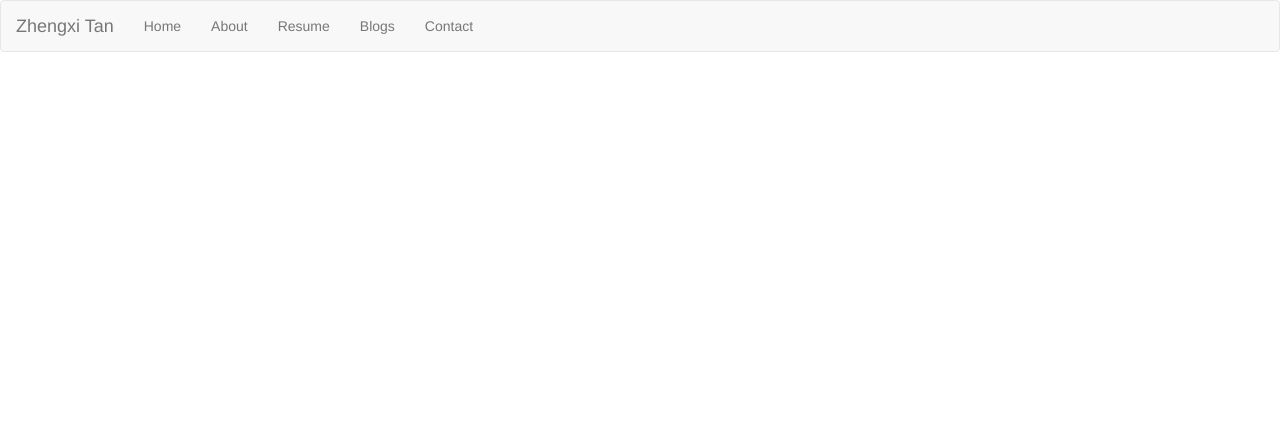
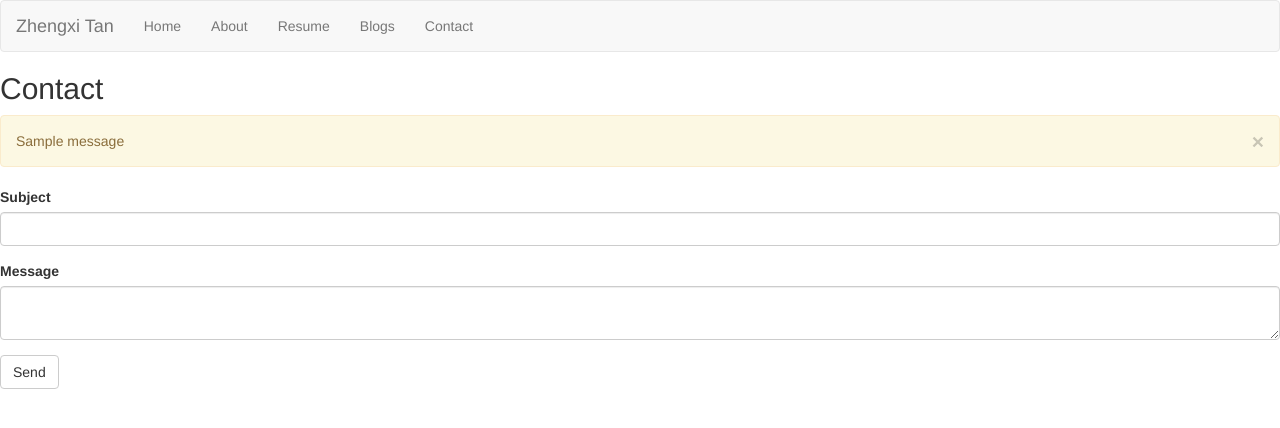
Before and after one commit to zhengxit/personal_website, a Flask app: page /contact in a window 1280 px wide. Shown: the top 428 px of the page. Run offline with Flask 2, Linux system fonts and the light colour scheme; one stand-in notice (Sample message) is shown; some libraries are stand-ins or nearby versions.

Commit message:
build the backend logic for contact page

```diff
--- /dev/null
+++ b/forms.py
@@ -0,0 +1,8 @@
+from flask_wtf import FlaskForm
+from wtforms import StringField, TextAreaField, SubmitField
+from wtforms.validators import Required
+
+class ContactForm(FlaskForm):
+    subject = StringField("Subject", validators=[Required()])
+    message = TextAreaField("Message", validators=[Required()])
+    submit = SubmitField("Send")
--- a/hello.py
+++ /dev/null
@@ -1,35 +0,0 @@
-from flask import Flask, render_template
-from flask.ext.bootstrap import Bootstrap
-from flask_script import Manager
-
-app = Flask(__name__)
-manager = Manager(app)
-bootstrap = Bootstrap(app)
-
-
-
-
-@app.route('/about')
-def about_view():
-    return render_template('about.html')
-
-@app.route('/contact')
-def contact_view():
-    return render_template('contact.html')
-
-@app.route('/blogs')
-def blogs_view():
-    return render_template('blogs.html')
-
-@app.route('/resume')
-def resume_view():
-    return render_template('resume.html')
-
-@app.route('/')
-def index():
-    return render_template('index.html')
-
-
-
-if __name__ == '__main__':
-    manager.run()
--- /dev/null
+++ b/main.py
@@ -0,0 +1,46 @@
+from flask import Flask, render_template, request, flash
+from forms import ContactForm
+from flask.ext.bootstrap import Bootstrap
+from flask_script import Manager
+
+app = Flask(__name__)
+manager = Manager(app)
+bootstrap = Bootstrap(app)
+
+
+# unique token to prevent cross-site request forgery
+app.secret_key = 'zhengxi is great!'
+
+
+@app.route('/about')
+def about_view():
+    return render_template('about.html')
+
+@app.route('/contact', methods=['GET', 'POST'])
+def contact_view():
+    form = ContactForm()
+    if request.method == 'POST':
+        if form.validate() == False:
+            flash("All fields are required.")
+            return render_template('contact.html', form=form)
+        else:
+            return '<h2>Your form is submitted successfully!!</h2>'
+    elif request.method == 'GET':
+        return render_template('contact.html', form=form)
+
+@app.route('/blogs')
+def blogs_view():
+    return render_template('blogs.html')
+
+@app.route('/resume')
+def resume_view():
+    return render_template('resume.html')
+
+@app.route('/')
+def index():
+    return render_template('index.html')
+
+
+
+if __name__ == '__main__':
+    manager.run()
--- a/templates/about.html
+++ b/templates/about.html
@@ -1,7 +1,10 @@
 {% extends "base.html" %}
 
+
+{% block content %}
 <h1>This is the About page!!</h1>
 
 <div id="personal_bio">
     <p>I'm Zhengxi Tan. People usually just call me Tan:). </p>
 </div>
+{% endblock %}
--- a/templates/contact.html
+++ b/templates/contact.html
@@ -1,3 +1,14 @@
 {% extends "base.html" %}
+{% import "bootstrap/wtf.html" as wtf %}
 
-<h1>Leave me some messages!!!</h1>
+{% block content %}
+    <h2>Contact</h2>
+    {% for error in get_flashed_messages() %}
+        <div class="alert alert-warning">
+            <button type="button" class="close" data-dismiss="alert">&times;</button>
+            {{ error }}
+        </div>
+    {% endfor %}
+
+    {{ wtf.quick_form(form) }}
+{% endblock %}
--- a/templates/resume.html
+++ b/templates/resume.html
@@ -1,3 +1,5 @@
 {% extends "base.html" %}
 
+{% block content %}
 <h1>Here are some of my experiences!!</h1>
+{% endblock %}
```
